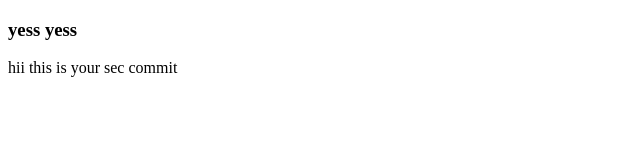
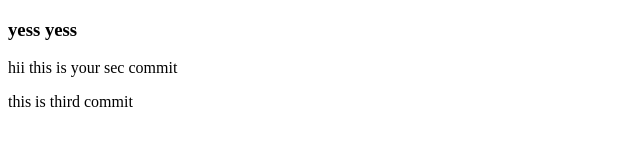
Before and after one commit to sachin1301-w/Git-Practice, a plain HTML site: page index.html in a window 1280 px wide. Shown: the whole page, without its empty margins (0-640 px from the left). Drawn offline with Linux system fonts and the light colour scheme.

Commit message:
third commit

```diff
--- a/index.html
+++ b/index.html
@@ -8,6 +8,6 @@
 <body>
     <h3>yess yess</h3>
     <p>hii this is your sec commit</p>
-
+    <p>this is third commit</p>
 </body>
 </html>
```
